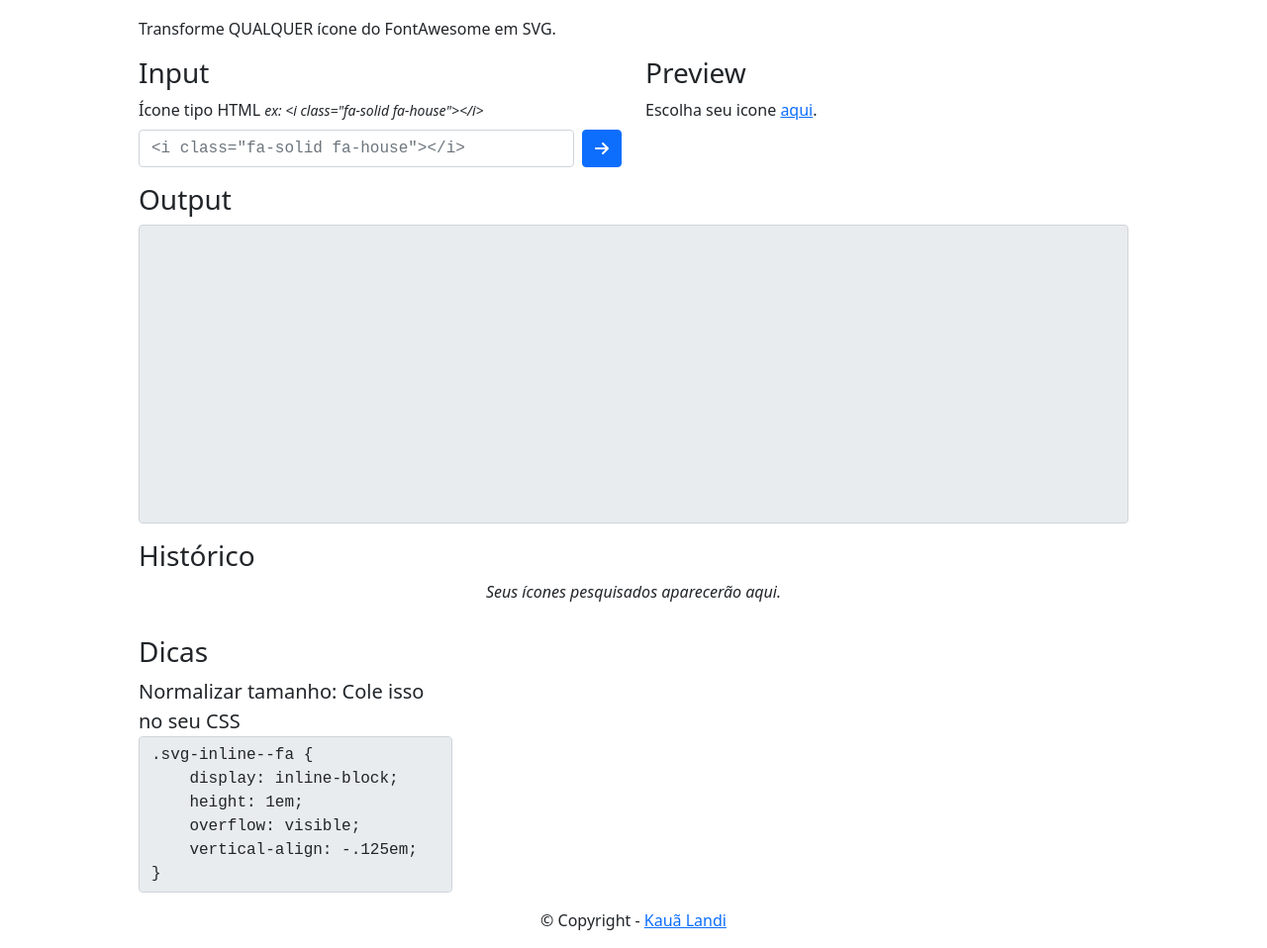
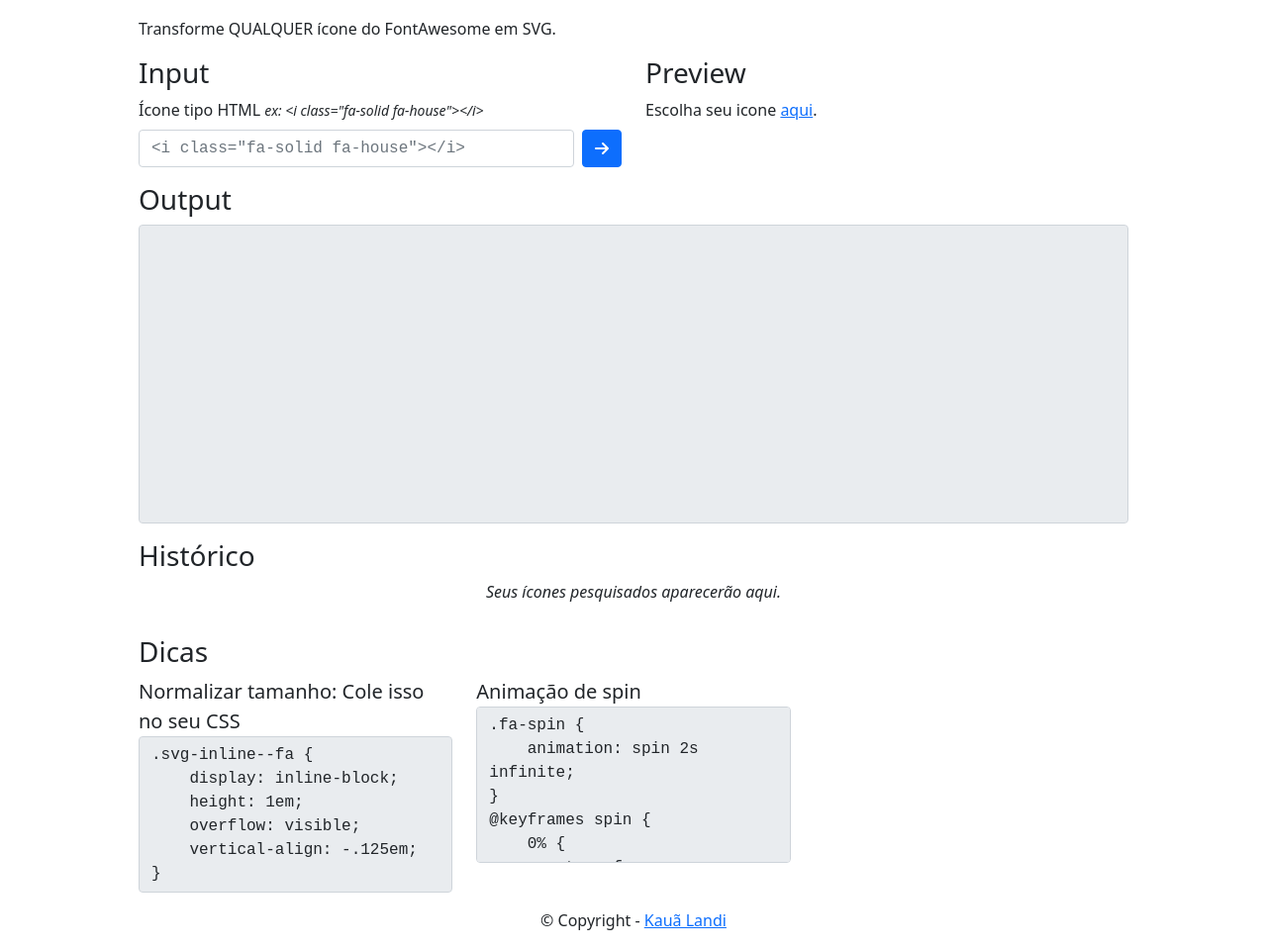
Before and after one commit to kaualandi/fw2svg, a plain HTML site: page index.html in a window 1280 px wide. Shown: the part 85-1043 px from the top of the page at 99% size. Drawn offline with nearby package versions, Linux system fonts and the light colour scheme.

Commit message:
feat: add new hint for spin animation

```diff
--- a/index.html
+++ b/index.html
@@ -92,7 +92,21 @@
     vertical-align: -.125em;
 }</textarea>
                     </div>
-                    <div class="col-6 col-sm-3 col-md-4"></div>
+                    <div class="col-6 col-sm-3 col-md-4">
+                        <span class="fs-5">Animação de spin</span>
+                        <textarea readonly class="form-control" rows="6">
+.fa-spin {
+    animation: spin 2s infinite;
+}
+@keyframes spin {
+    0% {
+        transform: rotate(0deg);
+    }
+    100% {
+        transform: rotate(360deg);
+    }
+}</textarea>
+                    </div>
                     <div class="col-6 col-sm-3 col-md-4"></div>
                 </div>
             </div>
```
